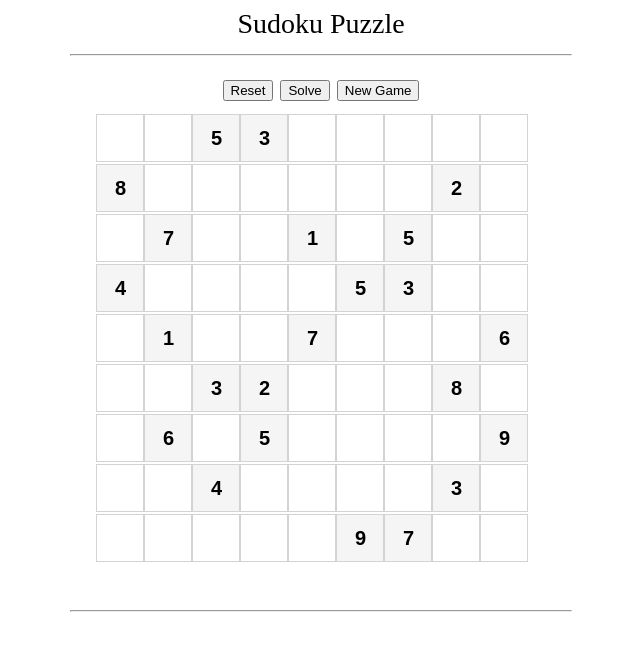
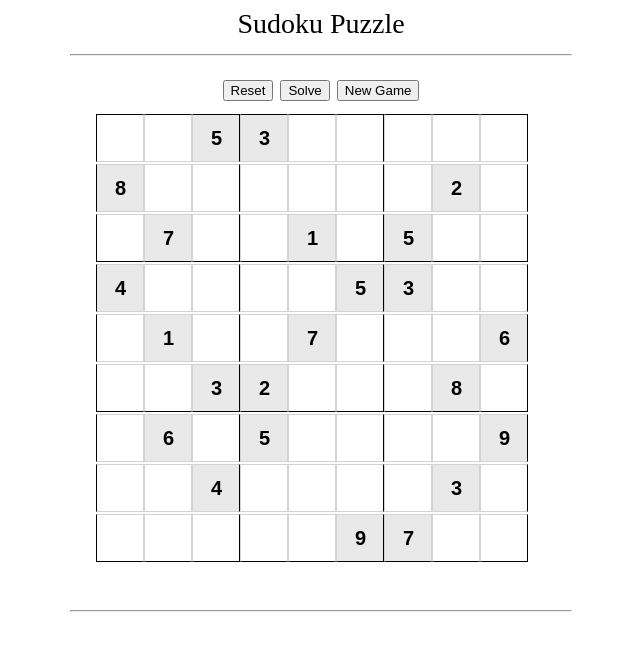
Before and after one commit to emilyz18/Sudoku-Puzzle, a plain HTML site: page index.html in a window 1280 px wide. Shown: the whole page, without its empty margins (319-959 px from the left). Drawn offline with Linux system fonts and the light colour scheme.

Commit message:
basics working

```diff
--- a/sudoku.css
+++ b/sudoku.css
@@ -39,13 +39,21 @@ hr {
 }
 
 .tile-start{
-    background-color: whitesmoke;
+    background-color:rgba(207, 207, 207, 0.463);
 }
 
-.horizontal-line {
+.top-line {
+    border-top: 1.5px solid black;
+}
+
+.bottom-line {
     border-bottom: 1.5px solid black;
 }
 
-.vertical-line {
+.right-line {
     border-right: 1.5px solid black;
 }
+
+.left-line {
+    border-left: 1.5px solid black;
+}
```
